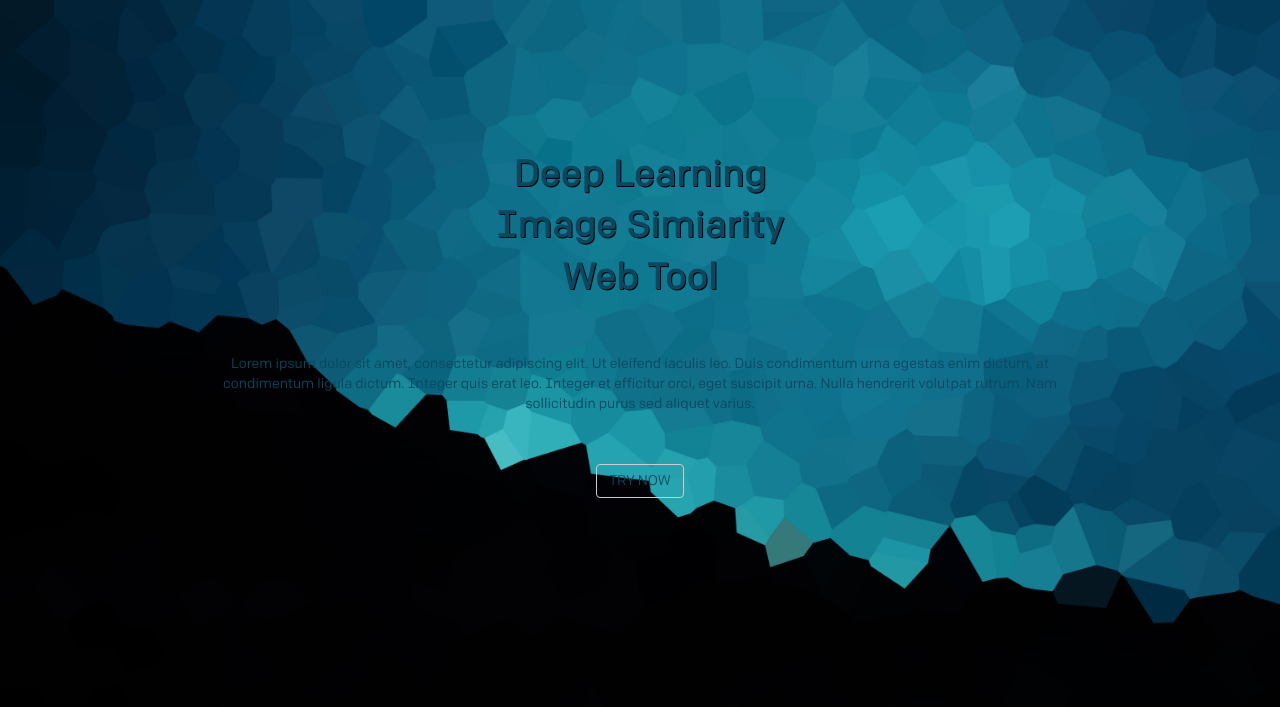
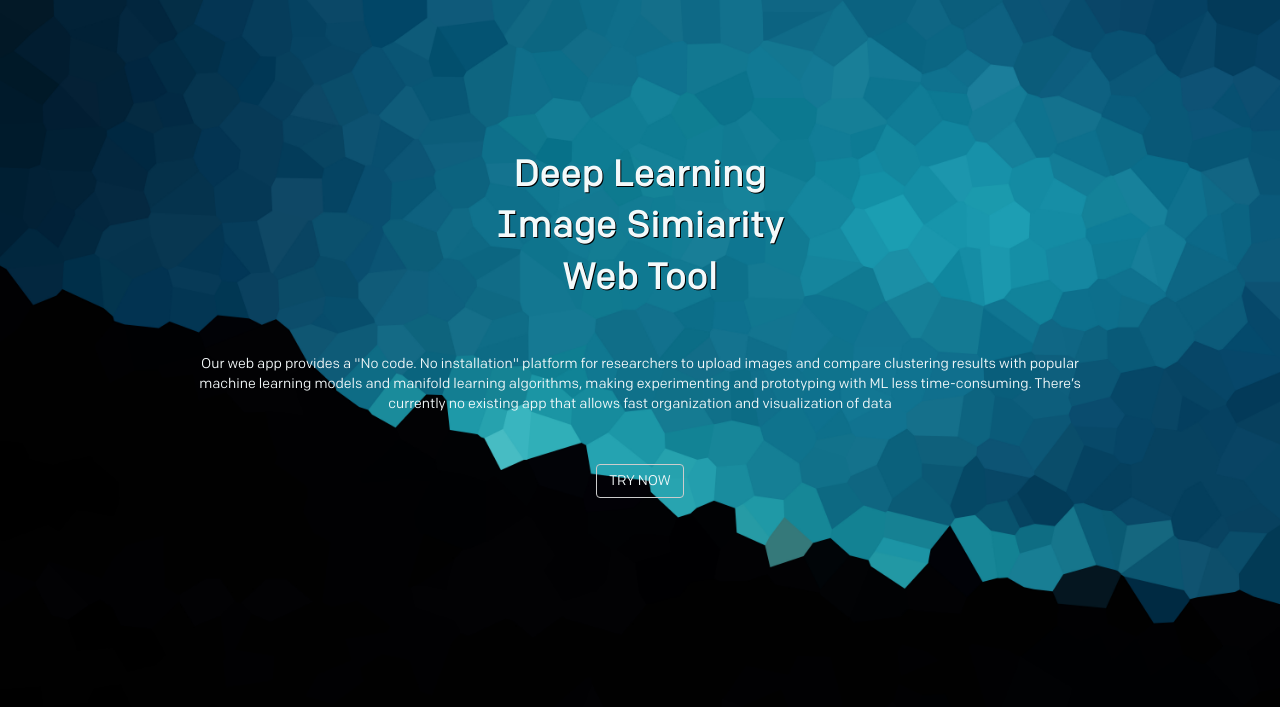
Before and after one commit to bessaFan/ML-playground, a Flask app: page /?session=7f2b96b8-b74c-41d8-b214-af9cd34ef2f3 in a window 1280 px wide. Shown: the top 707 px of the page. Run offline with Flask 2, Linux system fonts and the light colour scheme; some libraries are stand-ins or nearby versions.

Commit message:
uploaded project description and changed letter colour

```diff
--- a/static/css/app.css
+++ b/static/css/app.css
@@ -35,8 +35,8 @@ body {
   width: 100%;
   background-size: cover;
   /*background-repeat: repeat;*/
-  color:  #0b475e  ;
-  /*color: black;*/
+  /*color:  #0b475e  ;*/
+  color: #f4f9fa;
   text-align: center;
   padding: 90px;
 }
@@ -52,7 +52,7 @@ body {
 }
 
 #try-btn {
-  color: #0b475e;
+  color: #f4f9fa;
   text-shadow: none;
   background-color: transparent;
   scroll-behavior: smooth;
--- a/templates/main.html
+++ b/templates/main.html
@@ -263,7 +263,7 @@
             Deep Learning<br>Image Simiarity<br>Web Tool
           </div>
           <div class="header-subtitle">
-            Lorem ipsum dolor sit amet, consectetur adipiscing elit. Ut eleifend iaculis leo. Duis condimentum urna egestas enim dictum, at condimentum ligula dictum. Integer quis erat leo. Integer et efficitur orci, eget suscipit urna. Nulla hendrerit volutpat rutrum. Nam sollicitudin purus sed aliquet varius.
+            Our web app provides a "No code. No installation" platform for researchers to upload images and compare clustering results with popular machine learning models and manifold learning algorithms, making experimenting and prototyping with ML less time-consuming. There’s currently no existing app that allows fast organization and visualization of data
           </div>
           <a href="#try" >
             <button class="btn btn-default" id="try-btn">TRY NOW</button>
@@ -450,6 +450,7 @@
           <div class="icon-flower">
             <svg class="svg-icon-flower"><use xmlns:xlink="http://www.w3.org/1999/xlink" xlink:href="#flower-icon"></use></svg>
           </div>
+          <h4 style= "visibility: hidden;position: absolute;top: 50%;left: 50%;transform: translate(-50%, -50%);"}>Hold tight! This may take a minute<h4>
         </div>
       </section>
     </section>
```
